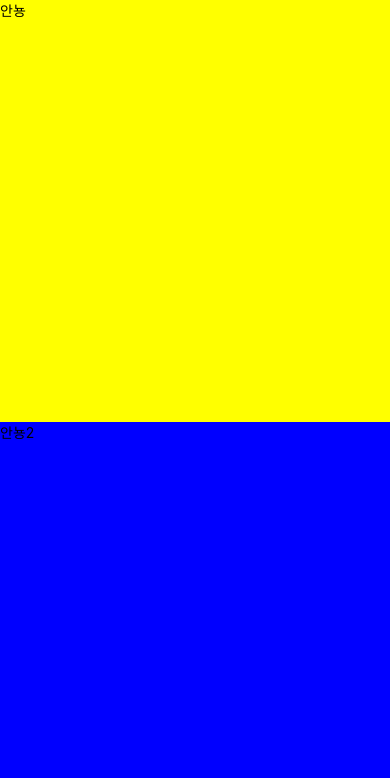
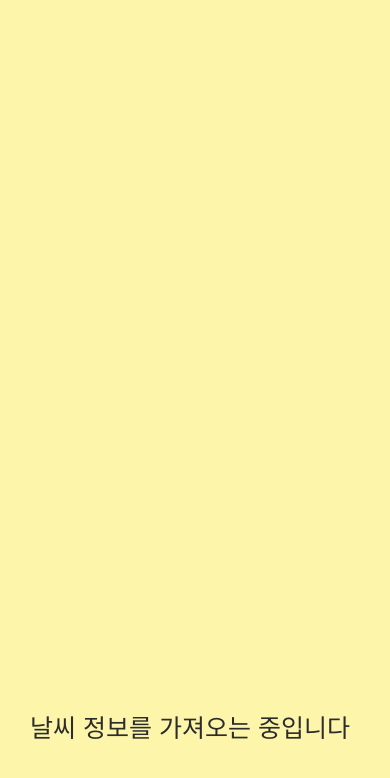
Before and after one commit to max-kim-tutorial/nomad-weather-app, a React Native app: screen / in a window 390 px wide. Shown: the top 778 px of the page. Built offline with nearby package versions, Linux system fonts and the light colour scheme.

Commit message:
Loading Component

```diff
--- a/App.js
+++ b/App.js
@@ -1,16 +1,11 @@
 import React from "react";
 // 브릿지 - 자바스크립트의 폰의 코드 소통
 import { StyleSheet, Text, View, TouchableWithoutFeedback } from "react-native";
-
+import Loading from "./Loading";
 export default function App() {
   return (
     <View style={styles.container}>
-      <View style={styles.yellowView}>
-        <Text>안뇽</Text>
-      </View>
-      <View style={styles.blueView}>
-        <Text>안뇽2</Text>
-      </View>
+      <Loading />
     </View>
   );
 }
@@ -19,12 +14,4 @@ const styles = StyleSheet.create({
   container: {
     flex: 1,
   },
-  yellowView: {
-    flex: 1,
-    backgroundColor: "yellow",
-  },
-  blueView: {
-    flex: 1,
-    backgroundColor: "blue",
-  },
 });
--- /dev/null
+++ b/Loading.js
@@ -0,0 +1,24 @@
+import React from "react";
+import { StyleSheet, Text, View, TouchableWithoutFeedback } from "react-native";
+
+export default function Loading() {
+  return (
+    <View style={styles.container}>
+      <Text style={styles.text}>날씨 정보를 가져오는 중입니다</Text>
+    </View>
+  );
+}
+
+const styles = StyleSheet.create({
+  container: {
+    flex: 1,
+    justifyContent: "flex-end",
+    paddingHorizontal: 30,
+    paddingVertical: 100,
+    backgroundColor: "#FDF6AA",
+  },
+  text: {
+    color: "#2c2c2c",
+    fontSize: 25,
+  },
+});
```
Also changed, not shown: 1 other file (tests, documents, lock files or other folders).
